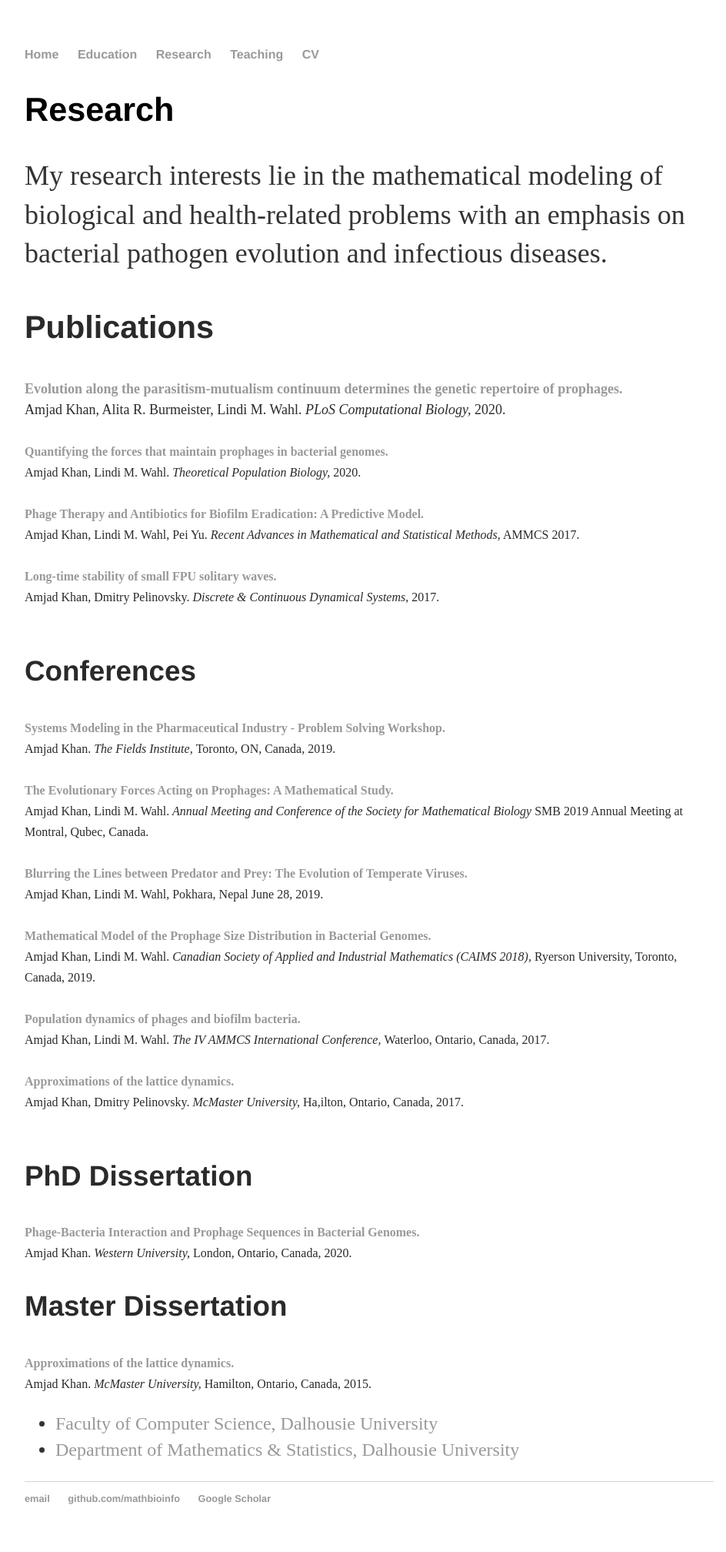
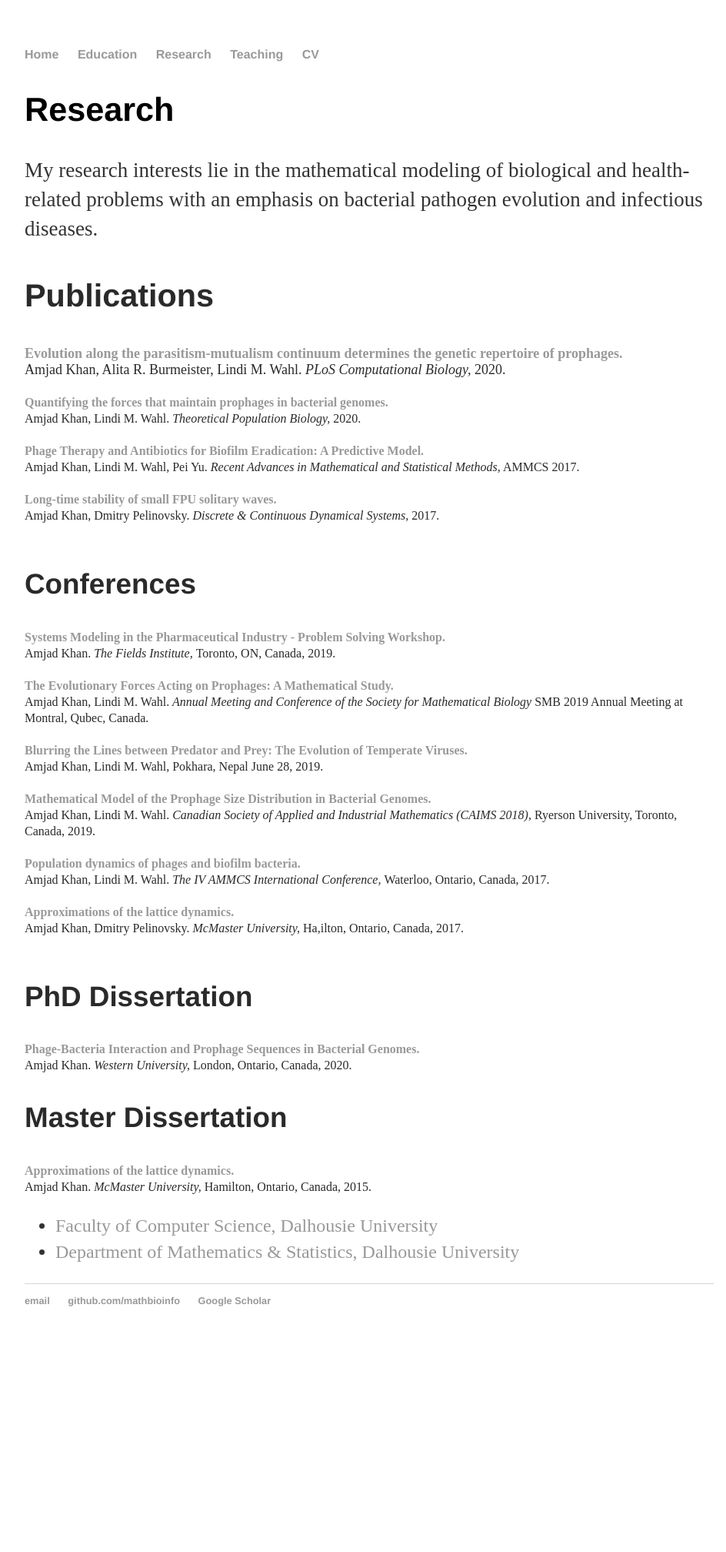
Before and after one commit to MathBioInfo/amjadkhan, a Jekyll site: the page built from Research/index.html, in a window 1280 px wide. Shown: the whole page at 77% size, without its empty margins (160-1104 px from the left). Built offline with Jekyll 4.4.1, drawn with Linux system fonts in a browser that asks for light colours; after the commit the page ends 1759 px from its top, so only the background shows below that.

Commit message:
Update index.html

```diff
--- a/Research/index.html
+++ b/Research/index.html
@@ -5,7 +5,7 @@ title: About my research
 		<div class="Research">
 			<h2>Research</h2>
 			<link rel="stylesheet" type="text/css" href="css/main.css">
-			</font><font color="#2a2a2a" size="5">
+			</font><font color="#2a2a2a" size="4">
 			<p> My research interests lie in the mathematical modeling of biological and health-related problems with an emphasis on bacterial pathogen evolution
 				and infectious diseases.<font> <font color="#2a2a2a" size="4"></p>
 			<!--<h3> Pulications</p>-->
```
